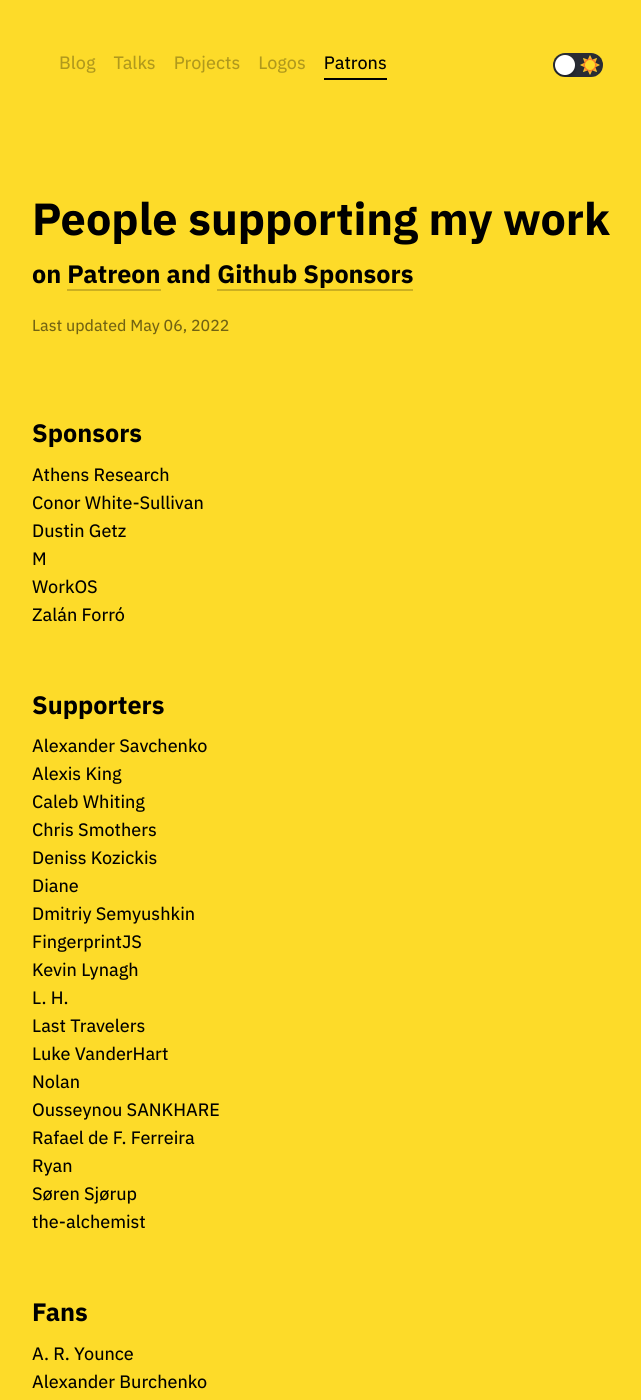
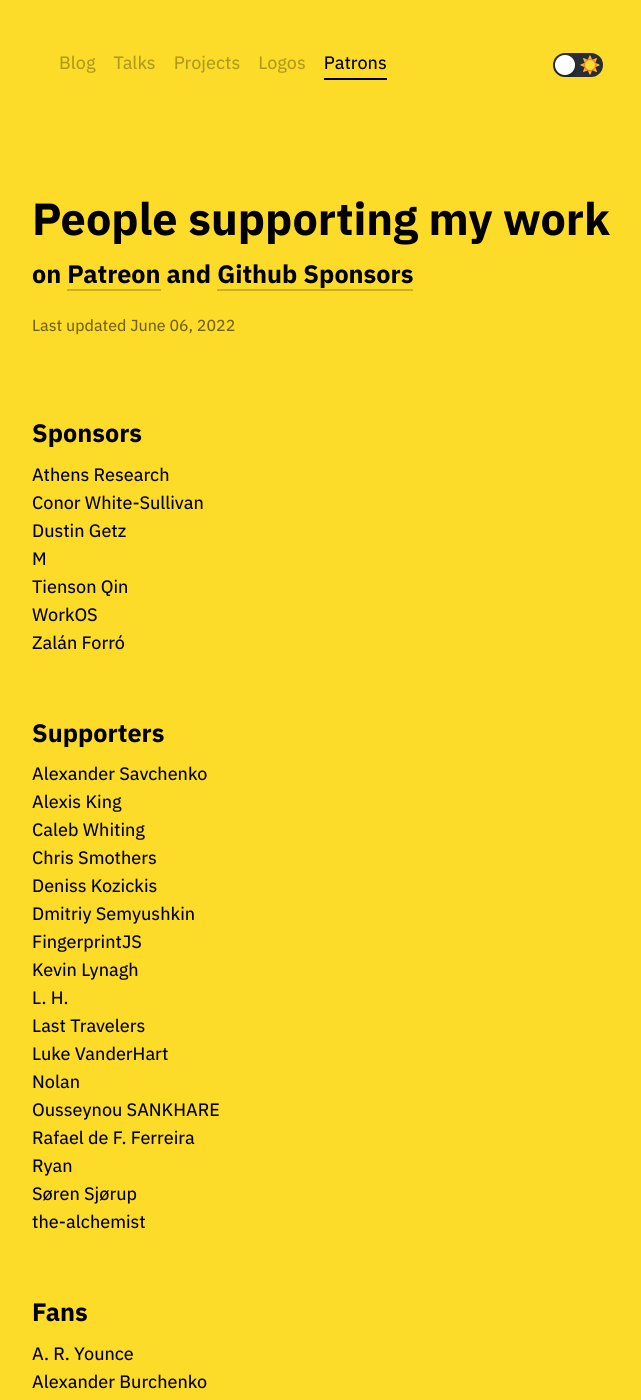
Before and after one commit to tonsky/tonsky.github.io, a Jekyll site: the page built from patrons/index.html, in a window 1280 px wide and 1400 px high. Shown: the whole window, without its empty margins (310-951 px from the left). Built offline with Jekyll 4.4.1, drawn with Linux system fonts in a browser that asks for light colours; some of the changed text lies outside the part shown.

Commit message:
Patrons update June 2022

```diff
--- a/patrons/index.html
+++ b/patrons/index.html
@@ -20,13 +20,14 @@
 
 <h1 class="title">People supporting my work</h1>
 <h2>on <a href="https://patreon.com/tonsky" target="_blank">Patreon</a> and <a href="https://github.com/sponsors/tonsky" target="_blank">Github Sponsors</a></h2>
-<div class="footer">Last updated May 06, 2022</div>
+<div class="footer">Last updated June 06, 2022</div>
 
 <h2>Sponsors</h2>
 <li>Athens Research</li>
 <li>Conor White-Sullivan</li>
 <li>Dustin Getz</li>
 <li>M</li>
+<li>Tienson Qin</li>
 <li>WorkOS</li>
 <li>Zalán Forró</li>
 
@@ -36,7 +37,6 @@
 <li>Caleb Whiting</li>
 <li>Chris Smothers</li>
 <li>Deniss Kozickis</li>
-<li>Diane</li>
 <li>Dmitriy Semyushkin</li>
 <li>FingerprintJS</li>
 <li>Kevin Lynagh</li>
```
Also changed, not shown: other parts of patrons/index.html (+1 -2 lines).
